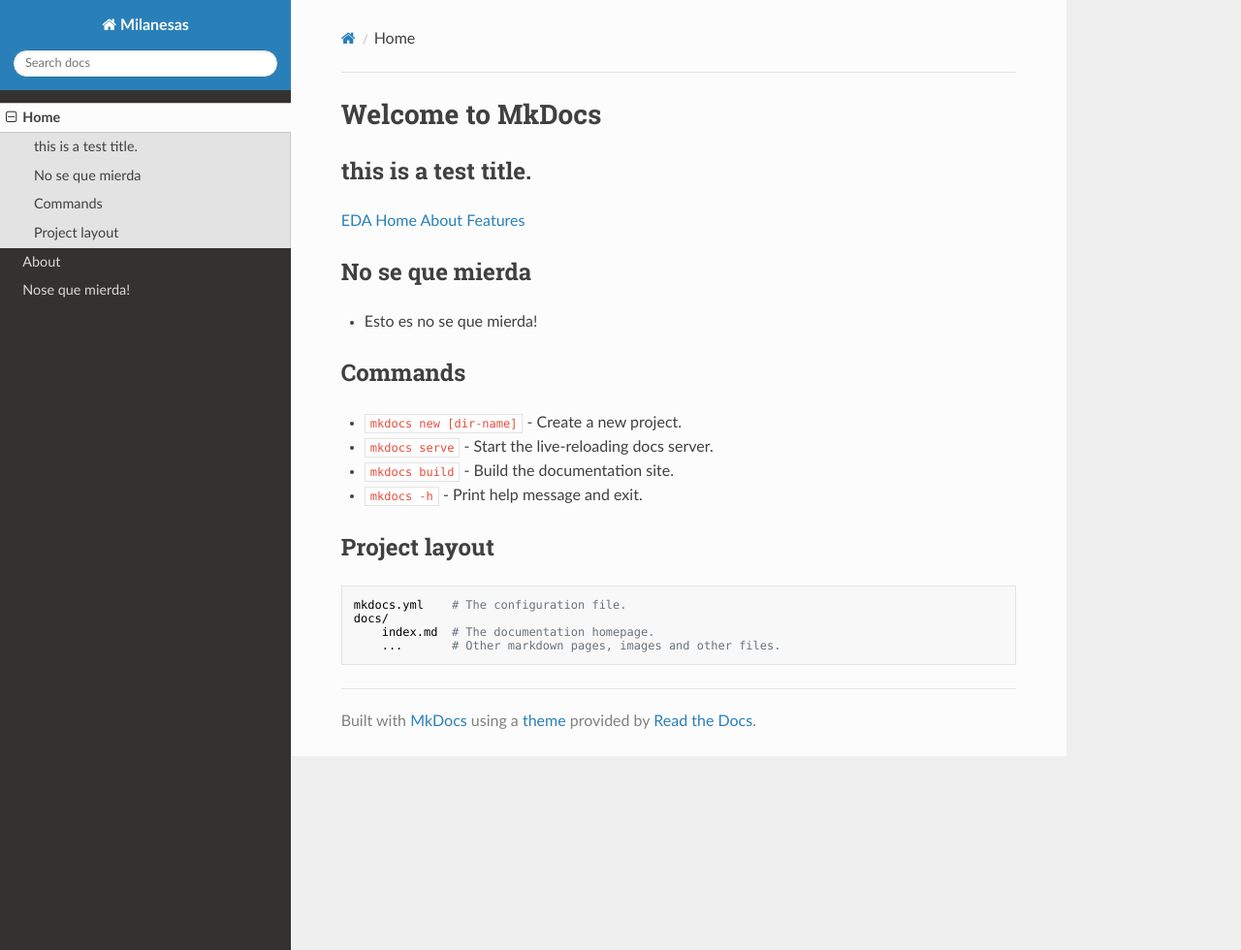
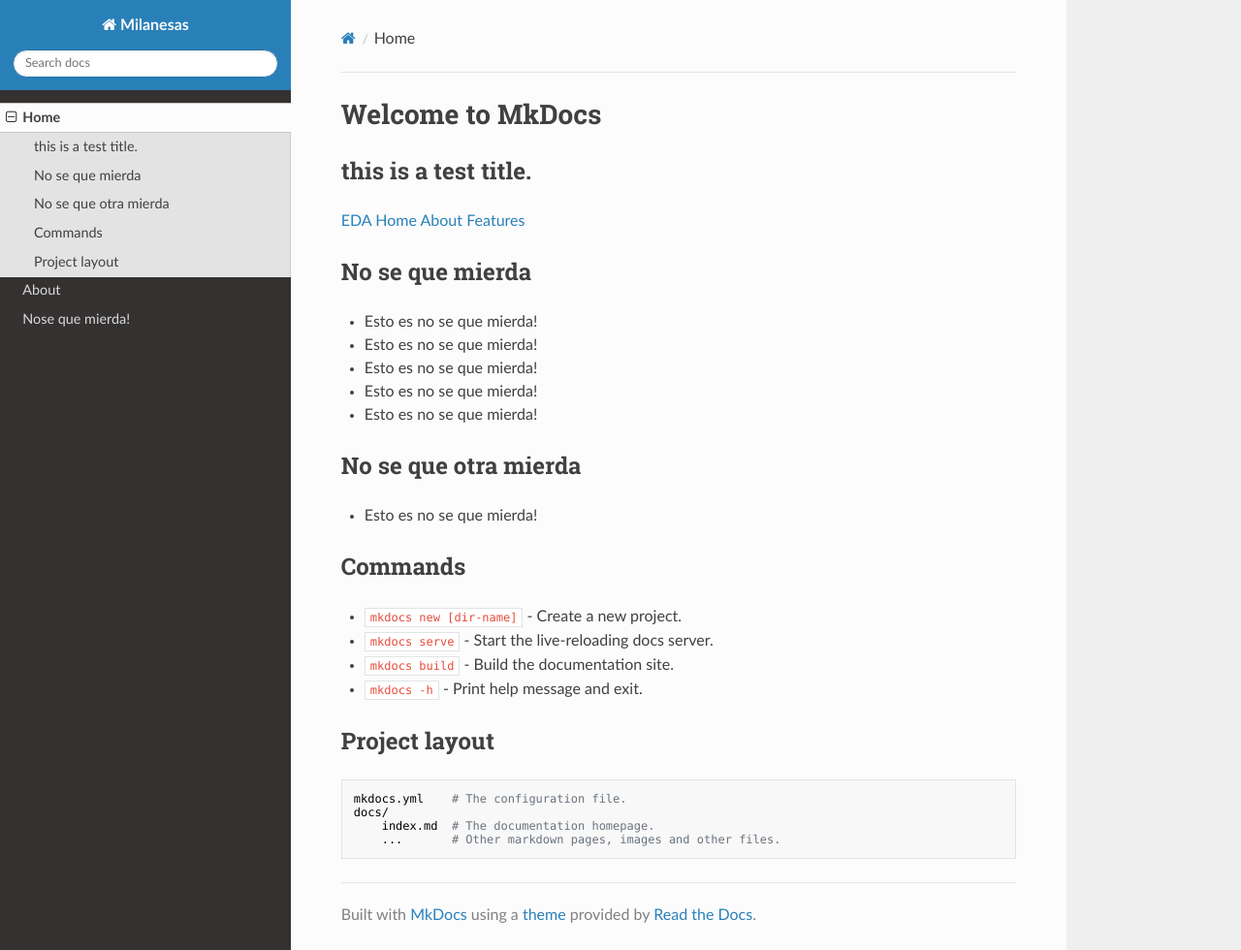
Before and after one commit to TorrezMN/EDA_Helper, an MkDocs documentation site: the page built from docs/docs/index.md, in a window 1280 px wide and 980 px high. Shown: the whole window at 97% size. Built offline with MkDocs 1.6.1, drawn with Linux system fonts in a browser that asks for light colours; nearby versions of some CDN libraries.

Commit message:
UPDATED docs.

```diff
--- a/docs/docs/index.md
+++ b/docs/docs/index.md
@@ -9,6 +9,13 @@
 
 
 ## No se que mierda
+- Esto es no se que mierda!
+- Esto es no se que mierda!
+- Esto es no se que mierda!
+- Esto es no se que mierda!
+- Esto es no se que mierda!
+
+## No se que otra mierda
 - Esto es no se que mierda!
 
 
```
Also changed, not shown: docs/site/index.html, 1 other file.
